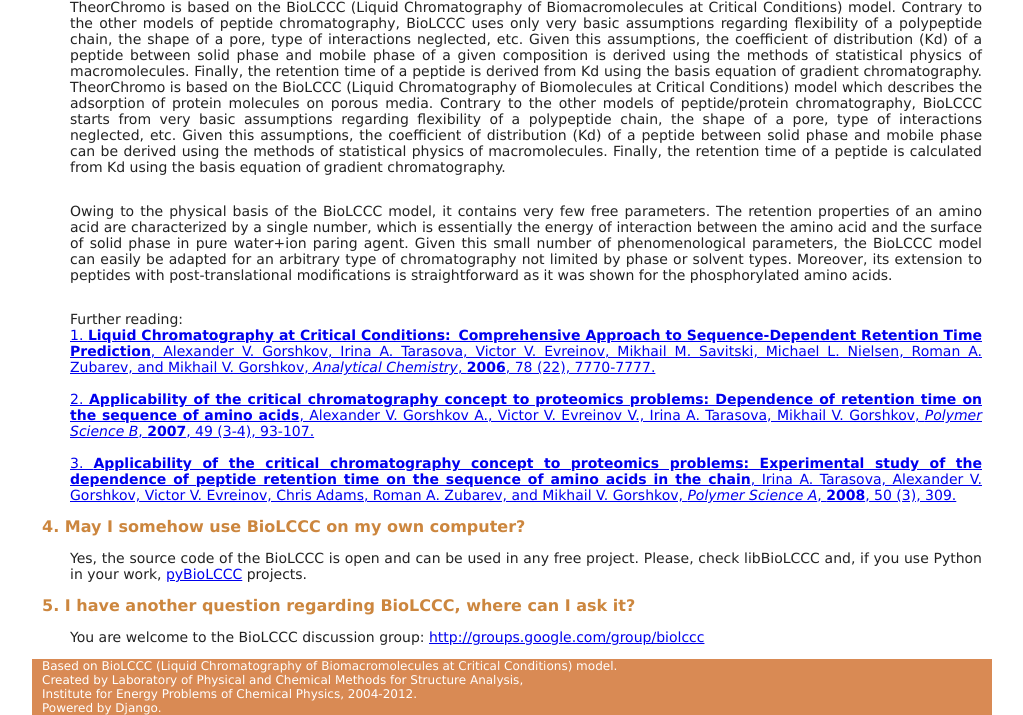
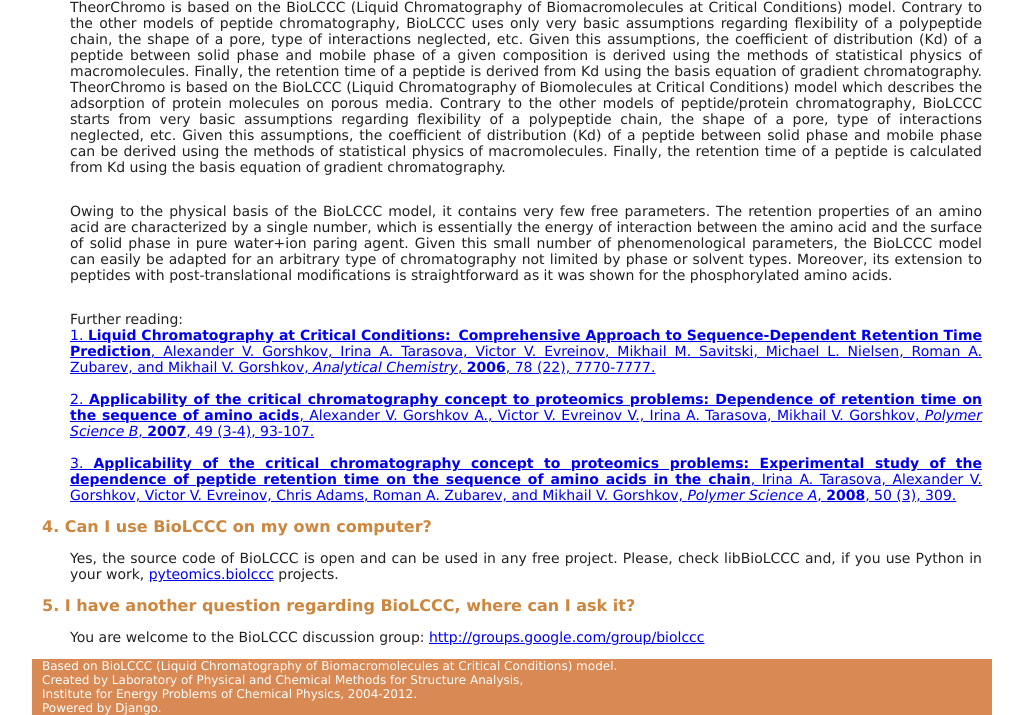
Before and after one commit to levitsky/theorchromo, a Django app: page /help/ in a window 1280 px wide. Shown: the part 1157-1872 px from the top of the page, without its empty margins (128-1151 px from the left). Run offline with Django 3.2, Linux system fonts and the light colour scheme; parts of the project's set-up code (start-up, migrations or seed data) failed here and were passed over.

Commit message:
Fix in /help and settings

```diff
--- a/theorchromo_online/templates/help.html
+++ b/theorchromo_online/templates/help.html
@@ -309,14 +309,14 @@ Alexander V. Gorshkov, Irina A. Tarasova, Victor V. Evreinov, Mikhail M. Savitsk
     </div>
 
     <div class="question">
-        4. May I somehow use BioLCCC on my own computer?
+        4. Can I use BioLCCC on my own computer?
     </div>
 
     <div class="answer">
         <p>
-        Yes, the source code of the BioLCCC is open and can be used in any free
+        Yes, the source code of BioLCCC is open and can be used in any free
         project. Please, check libBioLCCC and, if you use Python in
-        your work, <a href="http://pypi.python.org/pypi/pyBioLCCC">pyBioLCCC</a>
+        your work, <a href="http://pypi.python.org/pypi/pyteomics.biolccc/">pyteomics.biolccc</a>
         projects.
         </p>
     </div>
```
Also changed, not shown: theorchromo_online/settings.py (+5 -3 lines).
